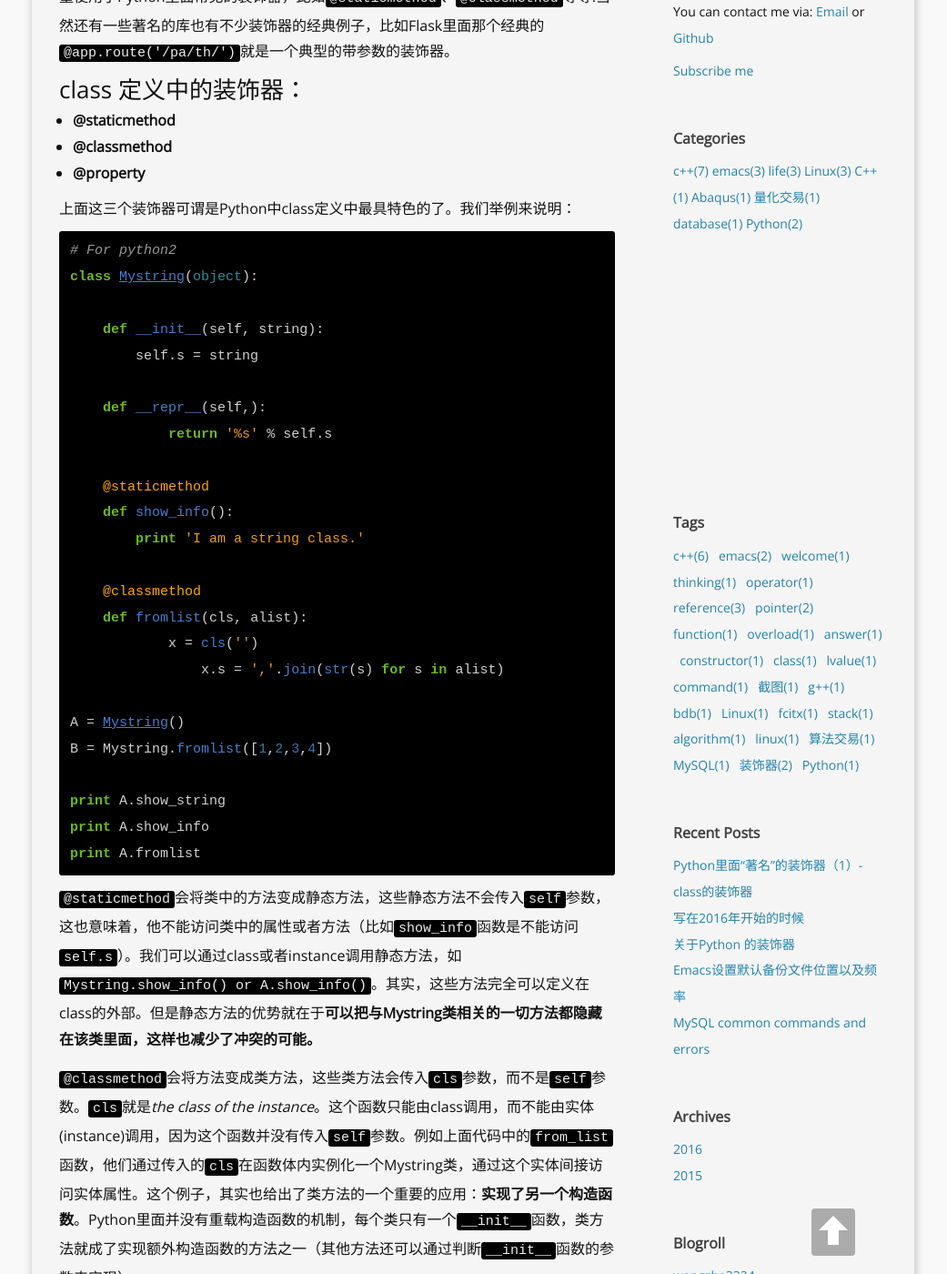
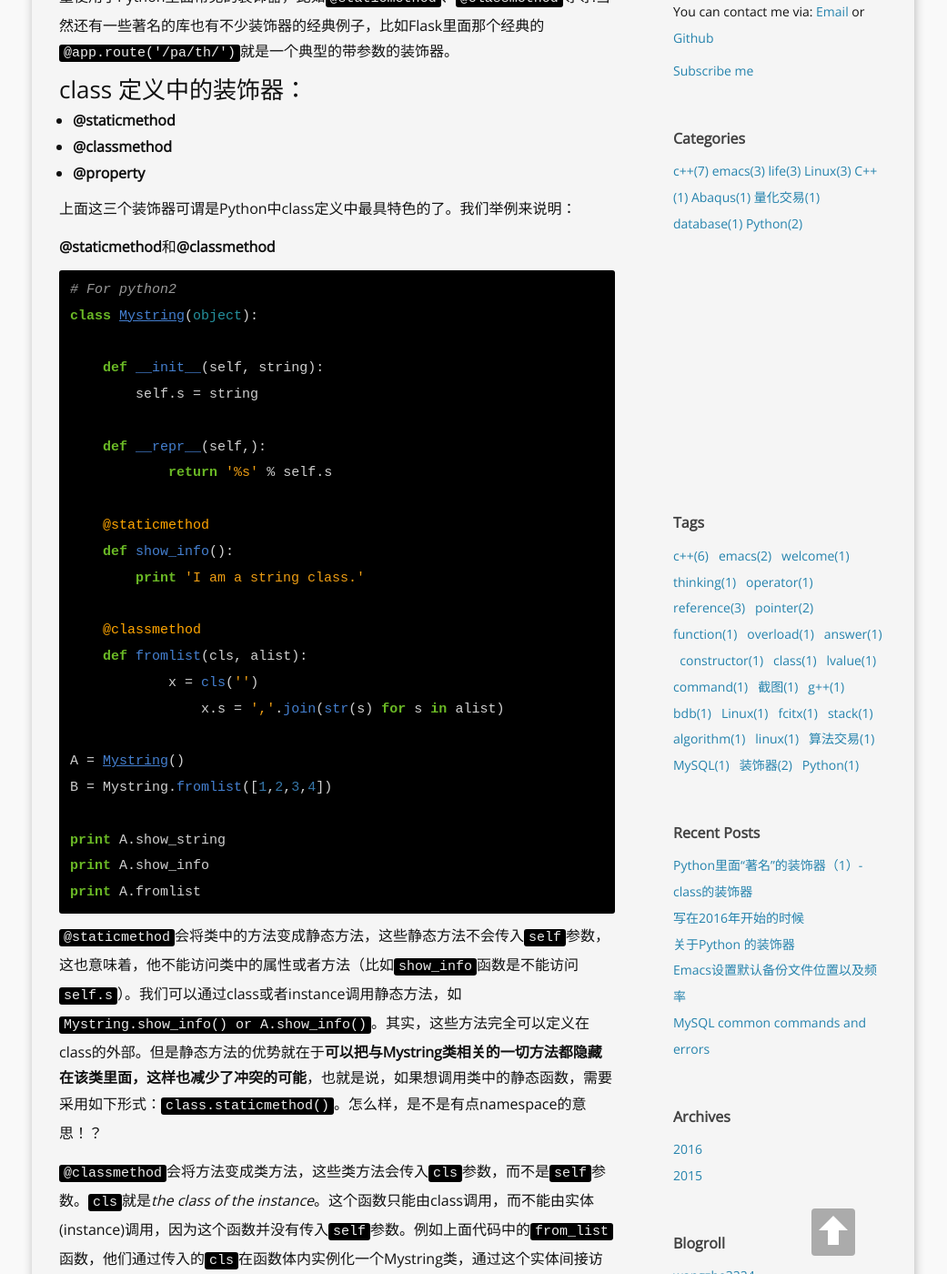
Before and after one commit to wangzhe3224/wangzhe3224.github.io.backup, a Jekyll site: the page built from _posts/2016-01-01-decorator-python.md, in a window 1280 px wide and 1400 px high, scrolled down 373 px. Shown: the whole window at 91% size, without its empty margins (120-1161 px from the left). Built offline with Jekyll 4.4.1, drawn with Linux system fonts in a browser that asks for light colours; nearby versions of some CDN libraries; Markdown is read by kramdown in place of the engine named in the settings.

Commit message:
decorator

````diff
--- a/_posts/2016-01-01-decorator-python.md
+++ b/_posts/2016-01-01-decorator-python.md
@@ -15,6 +15,8 @@ tags: 装饰器
 - **@property**
 
 上面这三个装饰器可谓是Python中class定义中最具特色的了。我们举例来说明：
+
+**@staticmethod**和**@classmethod**
 
 ``` python
 # For python2
@@ -43,7 +45,8 @@ print A.show_info
 print A.fromlist
 ```
 
-`@staticmethod`会将类中的方法变成静态方法，这些静态方法不会传入`self`参数，这也意味着，他不能访问类中的属性或者方法（比如`show_info`函数是不能访问`self.s`）。我们可以通过class或者instance调用静态方法，如`Mystring.show_info() or A.show_info()`。其实，这些方法完全可以定义在class的外部。但是静态方法的优势就在于**可以把与Mystring类相关的一切方法都隐藏在该类里面，这样也减少了冲突的可能。**
+`@staticmethod`会将类中的方法变成静态方法，这些静态方法不会传入`self`参数，这也意味着，他不能访问类中的属性或者方法（比如`show_info`函数是不能访问`self.s`）。我们可以通过class或者instance调用静态方法，如`Mystring.show_info() or A.show_info()`。其实，这些方法完全可以定义在class的外部。但是静态方法的优势就在于**可以把与Mystring类相关的一切方法都隐藏在该类里面，这样也减少了冲突的可能**，也就是说，如果想调用类中的静态函数，需要采用如下形式：`class.staticmethod()`。怎么样，是不是有点namespace的意思！？
+
 
 `@classmethod`会将方法变成类方法，这些类方法会传入`cls`参数，而不是`self`参数。`cls`就是*the class of the instance*。这个函数只能由class调用，而不能由实体(instance)调用，因为这个函数并没有传入`self`参数。例如上面代码中的`from_list`函数，他们通过传入的`cls`在函数体内实例化一个Mystring类，通过这个实体间接访问实体属性。这个例子，其实也给出了类方法的一个重要的应用：**实现了另一个构造函数**。Python里面并没有重载构造函数的机制，每个类只有一个`__init__`函数，类方法就成了实现额外构造函数的方法之一（其他方法还可以通过判断`__init__`函数的参数来实现）。
 
````
